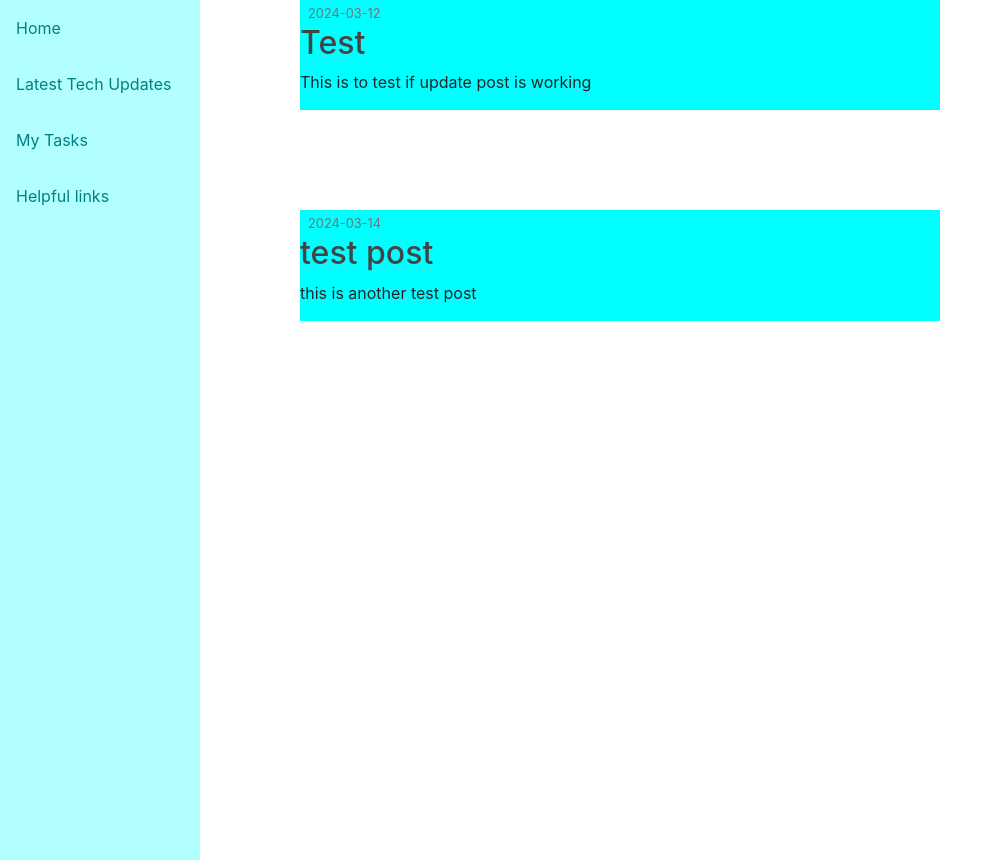
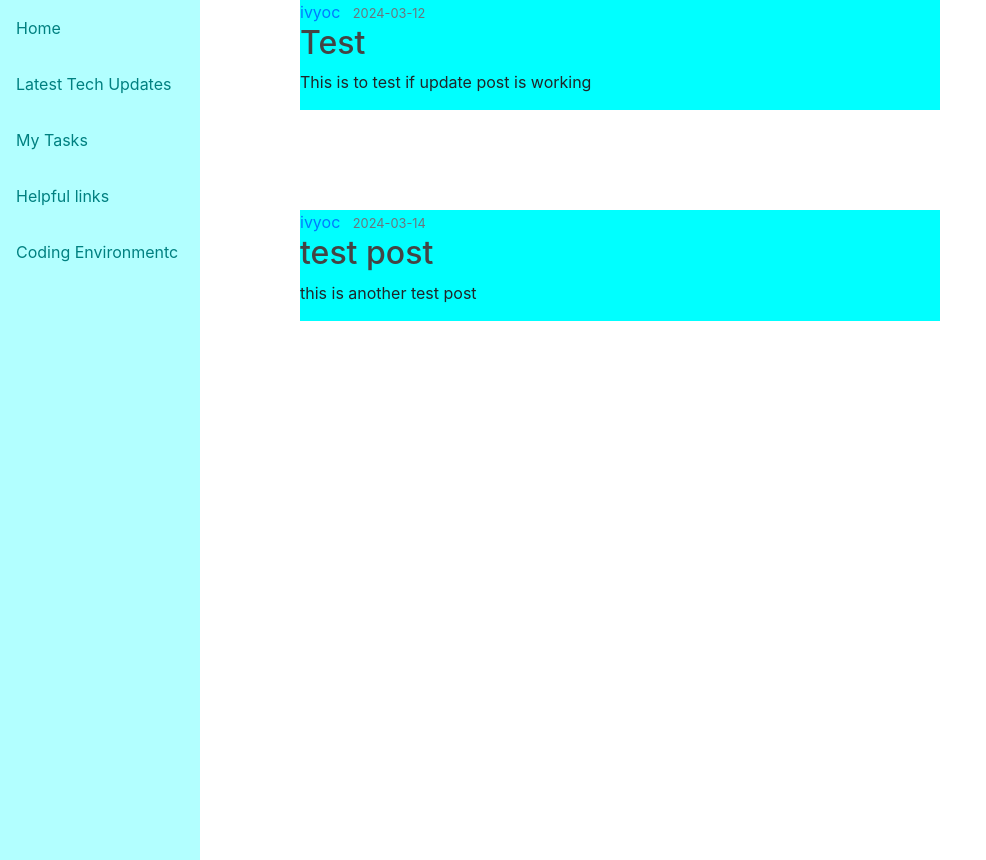
Before and after one commit to Ivy-Chelsea/DevConnect, a Flask app: page /home in a window 1280 px wide. Shown: the part 100-960 px from the top of the page, without its empty margins (0-986 px from the left). Run offline with Flask 3, Linux system fonts and the light colour scheme; a user stored in the database is signed in; some libraries are stand-ins or nearby versions.

Commit message:
display username, add post link, add codding enironment

```diff
--- a/scp/templates/home.html
+++ b/scp/templates/home.html
@@ -31,10 +31,10 @@
         <article class="media">
           <div class="media-body">
             <div class="article-metadata">
-              <a class="mr-2" href="#">{{ post.username }}</a>
+              <a class="mr-2" href="#">{{ current_user.username }}</a>
               <small class="text-muted">{{ post.date_posted.strftime('%Y-%m-%d') }}</small>
             </div>
-            <h2><a class="article-title" href="#">{{ post.title }}</a></h2>
+            <h2><a class="article-title" href="{{ url_for('post', post_id=post.id) }}">{{ post.title }}</a></h2>
             <p class="article-content">{{ post.content }}</p>
           </div>
         </article>
@@ -46,6 +46,7 @@
         <a class="s-link" href="https://techcrunch.com/category/startups/">Latest Tech Updates</a>
         <a class="s-link" href="{{ url_for('tasks') }}">My Tasks</a>
         <a class="s-link" href="{{ url_for('links') }}">Helpful links</a>
+        <a class="s-link" href="https://codepen.io/">Coding Environmentc</a>
     </div>
 
 </body>
```
